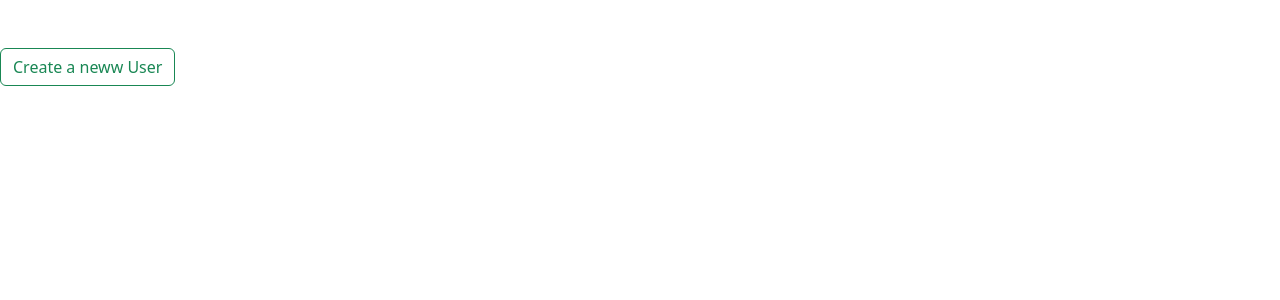
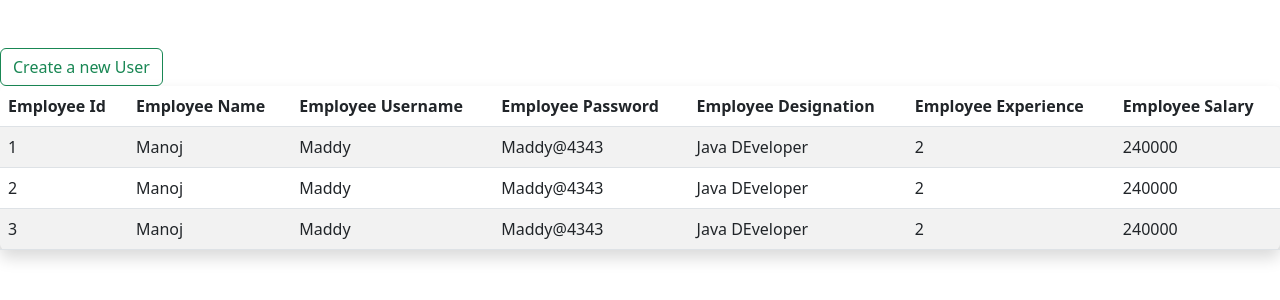
Before and after one commit to Annamalai1995/employeedetails-frontEnd, a React (Create React App) app: page / in a window 1280 px wide. Shown: the top 300 px of the page. Built offline with nearby package versions, Linux system fonts and the light colour scheme.

Commit message:
Create and list is completed

```diff
--- a/src/Home.js
+++ b/src/Home.js
@@ -39,10 +39,42 @@ export const Homepage=()=>
                     setCreateView(true)
                 }
             }>
-                Create a neww User
+                Create a new User
             </button>
-            <></>
+            <div className="row justify-content-center">
+                        <div className="table-responsive-md">
+                            <table className="col-lg-8 col-md-10 col-sm-12 table table-striped  p-4 shadow rounded">
+                                <thead>
+                                    <tr>
+                                        <th>Employee Id</th>
+                                        <th>Employee Name</th>
+                                        <th>Employee Username</th>
+                                        <th>Employee Password</th>
+                                        <th>Employee Designation</th>
+                                        <th>Employee Experience</th>
+                                        <th>Employee Salary</th>
+                                    </tr>
+                                </thead>
+                                <tbody>
+                                    {
+                                        tmparray.map((ele,ind)=>
+                                        (
+                                            <tr>
+                                            <td>{ele.empId}</td>
+                                            <td>{ele.empName}</td>
+                                            <td>{ele.empUsername}</td>
+                                            <td>{ele.empPassword}</td>
+                                            <td>{ele.empDesignation}</td>
+                                            <td>{ele.empExp}</td>
+                                            <td>{ele.empSalary}</td>
+                                            </tr>
 
+                                        ))
+                                    }
+                                </tbody>
+                            </table>
+                        </div>
+                    </div>
 
             </>
             }
```
